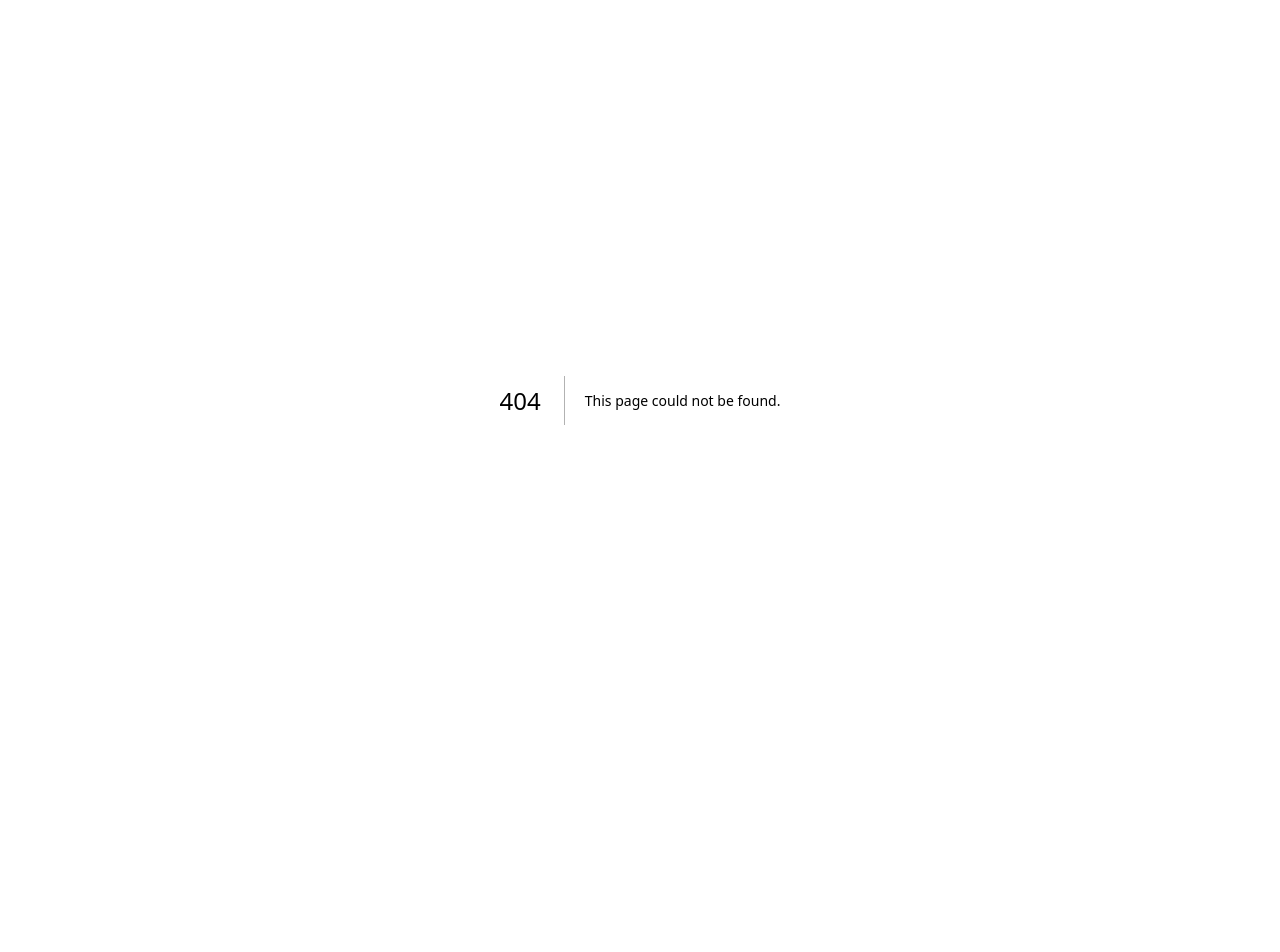
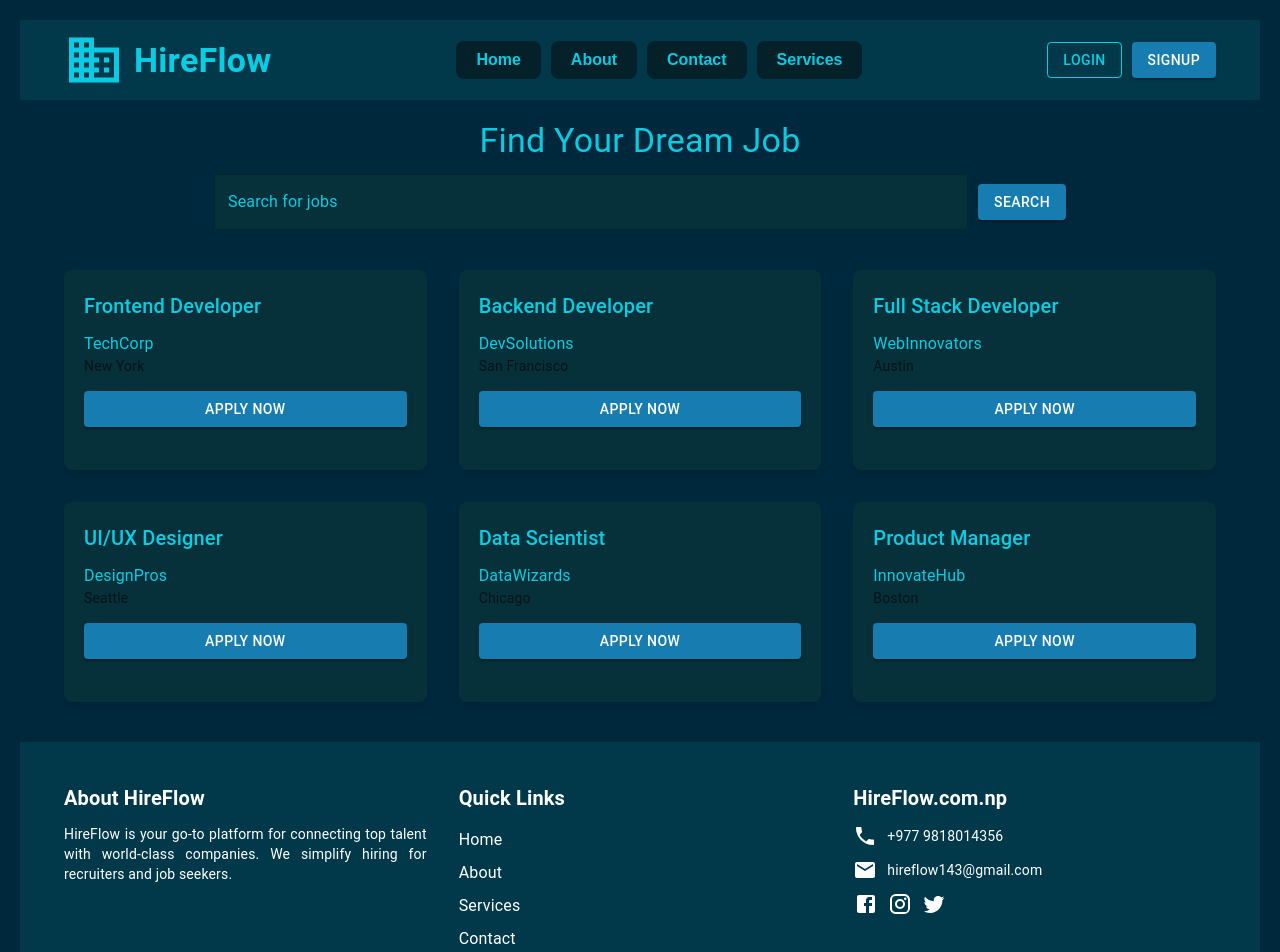
Before and after one commit to mdaarman7/Job_Portal, a Next.js app: page /homePageForFreelancer in a window 1280 px wide. Before the commit this address had no page. Shown: the top 952 px of the page. Before the commit the page ends 800 px from the top, so only its background shows below. Built offline with nearby package versions, Linux system fonts and the light colour scheme.

Commit message:
Bug Fixed

```diff
--- /dev/null
+++ b/src/app/homePageForFreelancer/page.js
@@ -0,0 +1,385 @@
+"use client"; // Ensure the component is client-side only
+
+import React, { useState, useEffect } from "react";
+import Head from "next/head";
+import {
+  Container,
+  Box,
+  Typography,
+  Button,
+  TextField,
+  Grid,
+} from "@mui/material";
+import {
+  Business,
+  Phone,
+  Email,
+  Facebook,
+  Instagram,
+  Twitter,
+} from "@mui/icons-material";
+import { useRouter } from "next/navigation";
+
+export default function LandingPage() {
+  const [searchQuery, setSearchQuery] = useState(""); // State for search input
+  const [jobListings, setJobListings] = useState([
+    {
+      id: 1,
+      title: "Frontend Developer",
+      company: "TechCorp",
+      location: "New York",
+    },
+    {
+      id: 2,
+      title: "Backend Developer",
+      company: "DevSolutions",
+      location: "San Francisco",
+    },
+    {
+      id: 3,
+      title: "Full Stack Developer",
+      company: "WebInnovators",
+      location: "Austin",
+    },
+    {
+      id: 4,
+      title: "UI/UX Designer",
+      company: "DesignPros",
+      location: "Seattle",
+    },
+    {
+      id: 5,
+      title: "Data Scientist",
+      company: "DataWizards",
+      location: "Chicago",
+    },
+    {
+      id: 6,
+      title: "Product Manager",
+      company: "InnovateHub",
+      location: "Boston",
+    },
+  ]);
+  const [isClient, setIsClient] = useState(false); // State to check if on client-side
+  const router = useRouter(); // For navigation
+
+  useEffect(() => {
+    setIsClient(true); // Ensure client-side rendering
+  }, []);
+
+  const handleSearchChange = (e) => {
+    setSearchQuery(e.target.value);
+  };
+
+  const handleSearch = () => {
+    console.log("Searching for:", searchQuery);
+  };
+
+  const handleNavigation = (page) => {
+    if (page === "home") {
+      router.refresh(); // Reload the current page
+    } else {
+      router.push(`/${page}`); // Navigate to other pages
+    }
+  };
+
+  if (!isClient) {
+    return null; // Prevent rendering on the server-side
+  }
+
+  return (
+    <>
+      <Head>
+        <title>Welcome to HireFlow - Freelancer/Recruiter</title>
+      </Head>
+
+      <div
+        style={{
+          minHeight: "100vh",
+          backgroundColor: "#00283c",
+          color: "#0adaf1eb",
+          padding: "20px",
+        }}
+      >
+        {/* Top Navigation */}
+        <Box padding="10px" bgcolor="#02394a">
+          <Container
+            maxWidth="lg"
+            style={{
+              display: "flex",
+              justifyContent: "space-between",
+              alignItems: "center",
+            }}
+          >
+            {/* Left: HireFlow Icon and Text */}
+            <Box display="flex" alignItems="center">
+              <Business
+                style={{
+                  marginRight: "10px",
+                  fontSize: "60px",
+                  color: "#0adaf1eb",
+                }}
+              />
+              <Typography
+                variant="h6"
+                style={{ fontWeight: "bold", fontSize: "34px" }}
+              >
+                HireFlow
+              </Typography>
+            </Box>
+
+            {/* Center: Menu bar */}
+            <Box display="flex" justifyContent="center" gap="10px" flexGrow={1}>
+              {["home", "about", "contact", "services"].map((page) => (
+                <Box
+                  key={page}
+                  sx={{
+                    padding: "10px 20px",
+                    borderRadius: "8px",
+                    cursor: "pointer",
+                    textAlign: "center",
+                    fontWeight: "bold",
+                    fontSize: "16px",
+                    bgcolor: "rgb(4 33 42)",
+                    color: "#0adaf1eb",
+                    transition: "all 0.3s ease-in-out",
+                    "&:hover": {
+                      bgcolor: "rgb(23 124 175)",
+                      color: "#ffffff",
+                    },
+                  }}
+                  onClick={() => handleNavigation(page)}
+                >
+                  {page.charAt(0).toUpperCase() + page.slice(1)}
+                </Box>
+              ))}
+            </Box>
+
+            {/* Right: Login and Signup buttons */}
+            <Box>
+              <Button
+                color="primary"
+                variant="outlined"
+                style={{ borderColor: "#0adaf1eb", color: "#0adaf1eb" }}
+                onClick={() => handleNavigation("loginform")}
+              >
+                Login
+              </Button>
+              <Button
+                color="primary"
+                variant="contained"
+                style={{
+                  backgroundColor: "rgb(23 124 175)",
+                  color: "#ffffff",
+                  marginLeft: "10px",
+                }}
+                onClick={() => handleNavigation("signup")}
+              >
+                Signup
+              </Button>
+            </Box>
+          </Container>
+        </Box>
+
+        {/* Search Section */}
+        <Container
+          maxWidth="md"
+          style={{ marginTop: "20px", textAlign: "center" }}
+        >
+          <Typography variant="h4" gutterBottom>
+            Find Your Dream Job
+          </Typography>
+          <Box display="flex" justifyContent="center" alignItems="center">
+            <TextField
+              label="Search for jobs"
+              variant="outlined"
+              value={searchQuery}
+              onChange={handleSearchChange}
+              style={{
+                backgroundColor: "#07313a",
+                marginRight: "10px",
+                flex: 1,
+                color: "#0adaf1eb",
+              }}
+              InputProps={{
+                style: { color: "#0adaf1eb" },
+              }}
+              InputLabelProps={{
+                style: { color: "#0adaf1eb" },
+              }}
+            />
+            <Button
+              variant="contained"
+              style={{ backgroundColor: "rgb(23 124 175)", color: "#ffffff" }}
+              onClick={handleSearch}
+            >
+              Search
+            </Button>
+          </Box>
+        </Container>
+
+        {/* Job Listings */}
+        <Container maxWidth="lg" style={{ marginTop: "40px" }}>
+          <Grid container spacing={4}>
+            {jobListings.map((job) => (
+              <Grid item xs={12} sm={6} md={4} key={job.id}>
+                <Box
+                  sx={{
+                    bgcolor: "#07313a",
+                    padding: "20px",
+                    borderRadius: "8px",
+                    boxShadow: "0 4px 8px rgba(0, 0, 0, 0.1)",
+                    height: "200px",
+                    transition: "all 0.3s ease-in-out",
+                    cursor: "pointer",
+                    "&:hover": {
+                      bgcolor: "rgb(9 204 227 / 48%)",
+                      transform: "scale(1.05)",
+                      boxShadow: "rgb(0 0 0) 0px 8px 16px",
+                      color: "white",
+                    },
+                  }}
+                >
+                  <Typography variant="h6">{job.title}</Typography>
+                  <Typography variant="body1" style={{ marginTop: "10px" }}>
+                    {job.company}
+                  </Typography>
+                  <Typography variant="body2" color="textSecondary">
+                    {job.location}
+                  </Typography>
+                  <Button
+                    variant="contained"
+                    style={{
+                      backgroundColor: "rgb(23 124 175)",
+                      color: "#ffffff",
+                      marginTop: "15px",
+                    }}
+                    fullWidth
+                  >
+                    Apply Now
+                  </Button>
+                </Box>
+              </Grid>
+            ))}
+          </Grid>
+        </Container>
+
+        {/* Footer Section */}
+        <Box
+          component="footer"
+          bgcolor="#02394a"
+          color="white"
+          padding="40px 0"
+          mt="40px"
+        >
+          <Container maxWidth="lg">
+            <Grid container spacing={4}>
+              {/* Column 1: About Us */}
+              <Grid item xs={12} sm={4}>
+                <Typography variant="h6" style={{ fontWeight: "bold" }}>
+                  About HireFlow
+                </Typography>
+                <Typography
+                  variant="body2"
+                  color="inherit"
+                  mt="10px"
+                  style={{ textAlign: "justify" }}
+                >
+                  HireFlow is your go-to platform for connecting top talent with
+                  world-class companies. We simplify hiring for recruiters and
+                  job seekers.
+                </Typography>
+              </Grid>
+
+              {/* Column 2: Quick Links */}
+              <Grid item xs={12} sm={4}>
+                <Typography variant="h6" style={{ fontWeight: "bold" }}>
+                  Quick Links
+                </Typography>
+                <Box mt="10px">
+                  {["home", "about", "services", "contact"].map((page) => (
+                    <Typography
+                      key={page}
+                      variant="body2"
+                      style={{
+                        cursor: "pointer",
+                        color: "#ffffff",
+                        padding: "5px 0",
+                        fontSize: "16px",
+                      }}
+                      onClick={() => handleNavigation(page)}
+                      onMouseEnter={(e) => (e.target.style.color = "#a9a9a9")}
+                      onMouseLeave={(e) => (e.target.style.color = "#ffffff")}
+                    >
+                      {page.charAt(0).toUpperCase() + page.slice(1)}
+                    </Typography>
+                  ))}
+                </Box>
+              </Grid>
+
+              {/* Column 3: Contact Information */}
+              <Grid item xs={12} sm={4}>
+                <Typography variant="h6" style={{ fontWeight: "bold" }}>
+                  HireFlow.com.np
+                </Typography>
+                <Box display="flex" alignItems="center" mt="10px">
+                  <Phone style={{ marginRight: "10px" }} />
+                  <Typography variant="body2" color="inherit">
+                    +977 9818014356
+                  </Typography>
+                </Box>
+                <Box display="flex" alignItems="center" mt="10px">
+                  <Email style={{ marginRight: "10px" }} />
+                  <Typography variant="body2" color="inherit">
+                    hireflow143@gmail.com
+                  </Typography>
+                </Box>
+
+                {/* Social Media Links */}
+                <Box mt="10px" textAlign="center">
+                  <a
+                    href="https://facebook.com"
+                    target="_blank"
+                    rel="noopener noreferrer"
+                    style={{
+                      color: "#ffffff",
+                      margin: "10px 10px 10px -260px",
+                    }} // Removed left margin
+                  >
+                    <Facebook />
+                  </a>
+                  <a
+                    href="https://instagram.com"
+                    target="_blank"
+                    rel="noopener noreferrer"
+                    style={{ color: "#ffffff", margin: "0 10px 0 0" }} // Removed left margin
+                  >
+                    <Instagram />
+                  </a>
+                  <a
+                    href="https://twitter.com"
+                    target="_blank"
+                    rel="noopener noreferrer"
+                    style={{ color: "#ffffff", margin: "0 10px 0 0" }} // Removed left margin
+                  >
+                    <Twitter />
+                  </a>
+                </Box>
+              </Grid>
+            </Grid>
+            <Box
+              mt="20px"
+              textAlign="center"
+              borderTop="1px solid #444"
+              pt="10px"
+            >
+              <Typography variant="body2">
+                © {new Date().getFullYear()} HireFlow. All rights reserved.
+              </Typography>
+            </Box>
+          </Container>
+        </Box>
+      </div>
+    </>
+  );
+}
```
